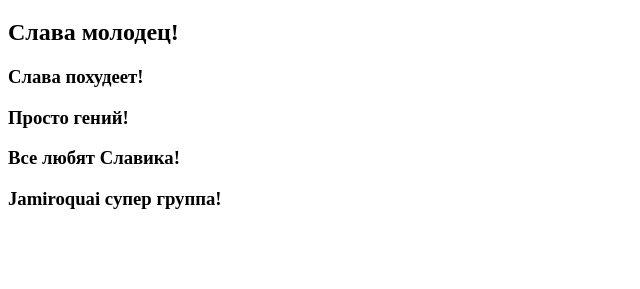
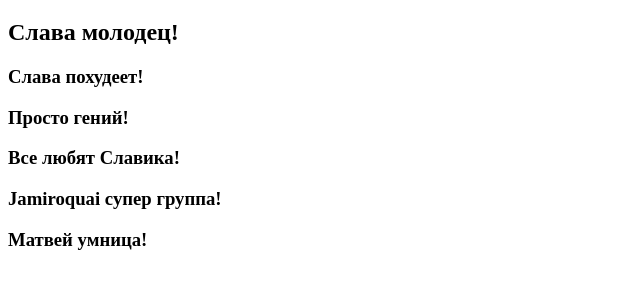
Before and after one commit to Rostislav1985/project, a plain HTML site: page index.html in a window 1280 px wide. Shown: the part 61-350 px from the top of the page, without its empty margins (0-640 px from the left). Drawn offline with Linux system fonts and the light colour scheme.

Commit message:
index.html.mod

```diff
--- a/index.html
+++ b/index.html
@@ -13,5 +13,6 @@
     <h3>Просто гений!</h3>
     <h3>Все любят Славика!</h3>
     <h3>Jamiroquai супер группа!</h3>
+    <h3>Матвей умница!</h3>
 </body>
 </html>
```
